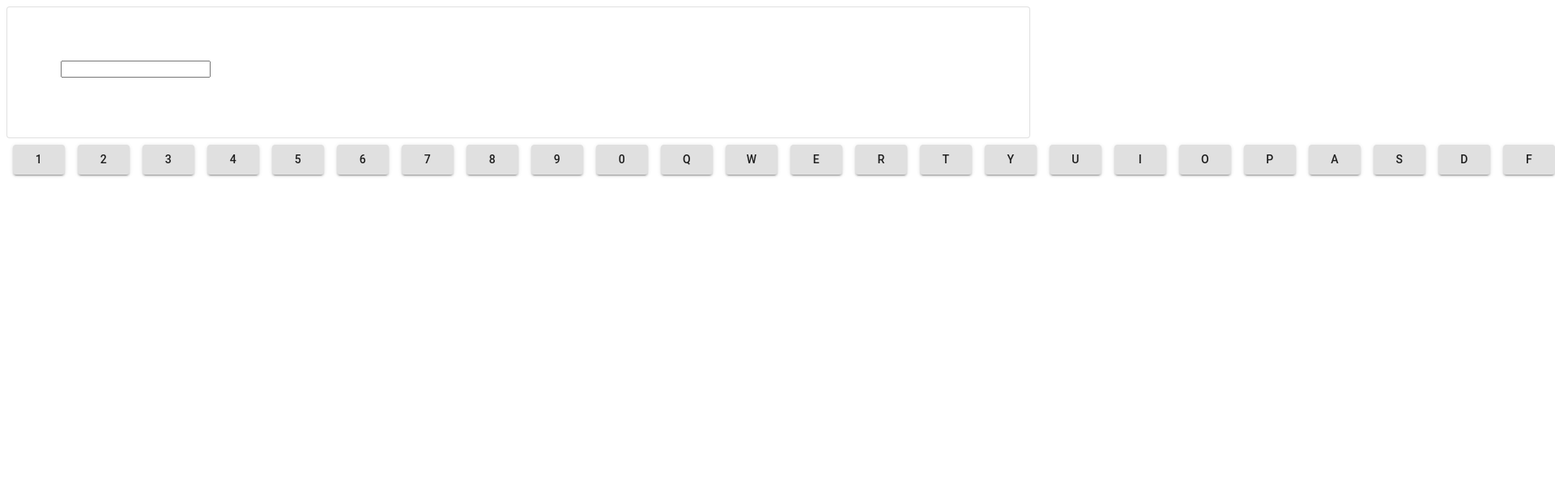
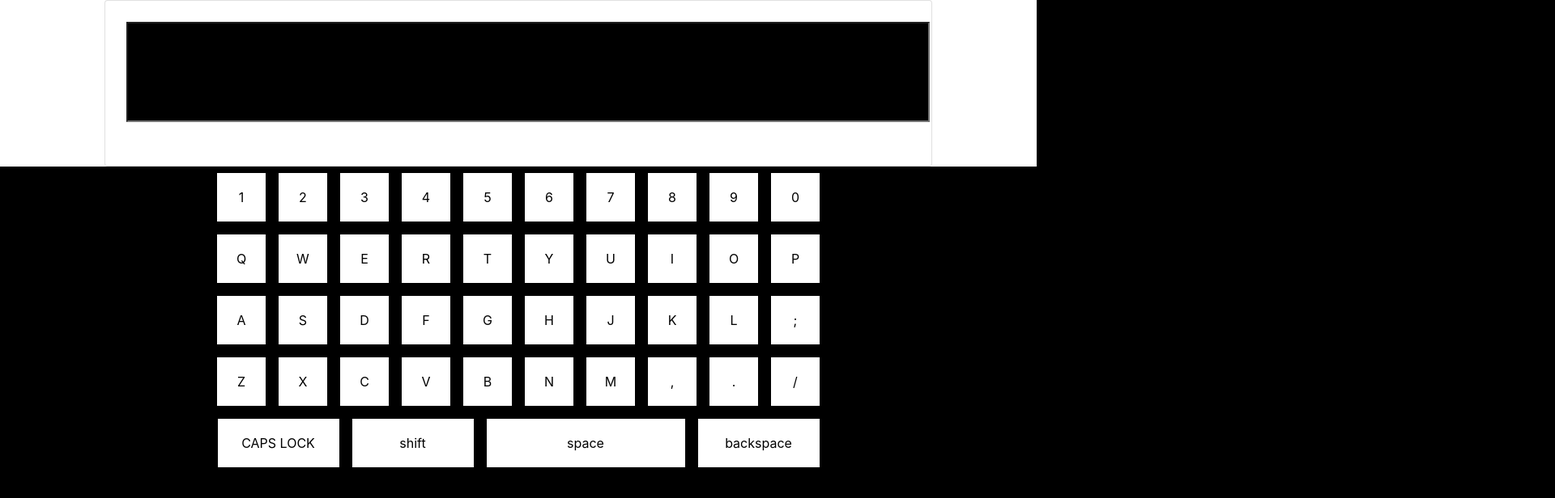
Before and after one commit to pranjalshrivastav1012/virtualKeyboard, a React (Create React App) app: page / in a window 1280 px wide. Shown: the top 616 px of the page at 81% size, 1920 px wide, since content can reach past the window. Built offline with nearby package versions, Linux system fonts and the light colour scheme.

Commit message:
functioning ready

```diff
--- a/src/App.js
+++ b/src/App.js
@@ -2,48 +2,169 @@ import React, {useState} from 'react';
 import Keyboard from './components/keyboard/index'
 import Jumbotron from './components/jumbotron'
 import Btn from './components/button'
+import { makeStyles } from '@material-ui/core';
+import   './index.css';
+import Button from '@material-ui/core/Button';
+const useStyles = makeStyles((theme) => ({
+  root: {
+    '& > *': {
+      // margin: theme.spacing(0.1),
+
+
+
+    },
+  },
+}));
+
 
 function App() {
+  const classes = useStyles();
   const [consoleVal, setconsoleVal] = useState("");
-
+  const [buttonPresses, setButtonPresses] = useState(0)
+  const [flagg, setflagg] = useState(true)
+  const [shiftFlag, setshiftFlag] = useState(false)
   const onScreenButtonPress = (data) => {
-    console.log(data + " In App");
-    console.log(data);
     let val = "";
-    val = consoleVal + data;
-    setconsoleVal(val);
+    val = data;
+    flagg ? setconsoleVal(val.toUpperCase()) : setconsoleVal(val.toLowerCase());
+    let presses = buttonPresses + 1;
+    setButtonPresses(presses);
+    //shuffleBoard();
   }
 
-  var values = [ ['1','2','3','4','5','6','7','8','9','0'],
+  const [values, setvalues] = useState([
+    ['!', '@', '#', '$', '%', '^', '&', '*', '(', ')'],
+    ['1','2','3','4','5','6','7','8','9','0'],
   ['Q','W','E','R','T','Y','U','I','O','P'],
   ['A','S','D','F','G','H','J','K','L',';'],
-               ['Z','X','C','V','B','N','M',',','.','/']
-  ]
+  ['Z','X','C','V','B','N','M',',','.','/']]);
+
+  const onCapsPress = () => {
+    let flag = flagg;
+    setflagg(!flag);
+  }
+
+  const onShiftPress = () => {
+    let flag = shiftFlag;
+    setshiftFlag(!flag);
+  }
+
+  const onSpacePress = (data) => {
+    let val = "";
+    val = data;
+    setconsoleVal(val);
+    let presses = buttonPresses + 1;
+    setButtonPresses(presses);
+  }
+
+  const onBackspacePress = () => {
+    setconsoleVal("backspace");
+    let presses = buttonPresses + 1;
+    setButtonPresses(presses);
+
+  }
 
 
+  var buttonsArray = [];
+
+  function shuffleBoard() {
+    let value_temp = [];
+    for (var i = 0; i < values.length; i++) {
+      value_temp.push([]);
+      for (var j = 0; j < values[i].length; j++) {
+        value_temp[i].push([]);
+      }
+    }
+    for (var i = 0; i < values.length; i++) {
+        for (var j = 0; j < values[i].length; j++) {
+            var i1 = Math.floor(Math.random() * (values.length));
+            var j1 = Math.floor(Math.random() * (values.length));
+
+            var temp = values[i][j];
+            value_temp[i][j] = values[i1][j1];
+            value_temp[i1][j1] = temp;
+        }
+
+    }
+    setvalues(value_temp);
+  }
+
   return (
-    <div >
+    <div>
 
-      <div>
-    <Jumbotron inputVal={consoleVal} />
+      <div className="jumbotron-container">
+    <Jumbotron inputVal={consoleVal} buttonPresses={buttonPresses} flag={flagg}/>
     </div>
-    <div style={{display:'grid',gridColumnEnd:'span 9',gridAutoFlow:'column'}}>
+
+    <div className='items'>
     {
         values.map((value, i) => {
+          buttonsArray.push([]);
+        return value.map((value, j) => {
+            return displayButton(value, j, i);
+          })
+    })
+    }
 
-        return value.map((value, i) => {
+  <div className={'button-row'}>
+    {
+    shiftFlag ? buttonsArray[0] : buttonsArray[1]
+    }
+  </div>
+  <div className={'button-row'}>
+    {buttonsArray[2]}
+  </div>
+  <div className={'button-row'}>
+    {buttonsArray[3]}
+  </div>
+  <div className={'button-row'}>
+    {buttonsArray[4]}
+  </div>
 
-            return displayButton(value, i);
-          })
-    })}
+    </div>
+    <div style={{display:'flex',justifyContent:'center'}}>
+    <Btn
+     className="capslock"
+      variant="contained"
+      val="Caps Lock"
+      flag={flagg}
+      onChange={() => onCapsPress()}
+      >
+      </Btn>
+      <Btn
+      className="shift"
+      onChange={() => onShiftPress()}
+      val="shift"
+      variant="contained"
+      >
+      </Btn>
+      <Btn
+      val="space"
+      className="space"
+      variant="contained"
+      onChange={() => onSpacePress(" ")}
+      >
+      </Btn>
+      <Btn
+     val="backspace"
+     className="backspace"
+      variant="contained"
+      onChange={() => onBackspacePress()}
+
+      />
+
     </div>
     </div>
   );
 
-  function displayButton(value, i) {
-    console.log(value[0] + " " + i);
-    return (
+
+  function displayButton(value, i, j) {
+    //console.log(value[0] + " " + i);
+
+      buttonsArray[j].push(
       <Btn
+      flag = {flagg}
+        className='button'
         key = {i}
         val={value[0]}
         style={{}}
--- /dev/null
+++ b/src/components/button/index.css
@@ -0,0 +1,14 @@
+.button{
+    height: 60px;
+    width: 60px;
+    display: flex;
+    justify-content: center;
+    align-items: center;
+    background-color: white;
+    margin: 10px 10px;
+    box-shadow: 0px 2px 3px ;
+}
+
+.button:hover {
+    background-color: grey;
+}
--- a/src/components/button/index.js
+++ b/src/components/button/index.js
@@ -1,7 +1,8 @@
 import React from 'react'
 import { makeStyles } from '@material-ui/core/styles';
 import Button from '@material-ui/core/Button';
-import Jumbotron from '../jumbotron'
+import Jumbotron from '../jumbotron';
+import './index.css';
 const useStyles = makeStyles((theme) => ({
     root: {
       '& > *': {
@@ -11,18 +12,22 @@ const useStyles = makeStyles((theme) => ({
     },
   }));
 
+
+
 function Btn (props){
-    console.log(props.val + " In Btn");
+
     const classes = useStyles();
     return (
 
         <div className={classes.root}>
-      <Button
+      <div
       key={props.key}
       variant="contained"
+      className={props.className}
       onClick={() => props.onChange(props.val)}
-      >{props.val}
-      </Button>
+      >{
+      props.flag ? props.val.toUpperCase() : props.val.toLowerCase() }
+      </div>
     </div>
     );
 }
--- /dev/null
+++ b/src/components/jumbotron/index.css
@@ -0,0 +1,8 @@
+.jumbotron{
+    height: 100px;
+    width: 100%;
+    padding:10px;
+    background-color: black;
+    color: white;
+
+}
--- a/src/components/jumbotron/index.js
+++ b/src/components/jumbotron/index.js
@@ -2,16 +2,18 @@ import React, {useState, useEffect} from 'react'
 import { makeStyles } from '@material-ui/core/styles';
 import Card from '@material-ui/core/Card';
 import CardContent from '@material-ui/core/CardContent';
+import { Button } from '@material-ui/core';
+import './index.css';
 
 const useStyles = makeStyles({
 
     root: {
       minWidth: 1000,
-      padding:50
+      padding:10
     },
 
     title: {
-      fontSize: 14,
+      fontSize: 74,
     },
     pos: {
       marginBottom: 12,
@@ -22,9 +24,20 @@ function Jumbotron (props) {
 
   const [value, setValue] = useState("");
 
-
   const classes = useStyles();
 
+  useEffect(() => {
+    console.log("buttonPressTriggered");
+    var val = value;
+    if(props.inputVal === "backspace"){
+      console.log("Backspace pressed")
+      setValue(val.substring(0, val.length - 1 ))
+    } else {
+      setValue(val + props.inputVal)
+    }
+
+
+  }, [props.buttonPresses])
 
   return (
     <Card className={classes.root} variant="outlined">
@@ -32,15 +45,29 @@ function Jumbotron (props) {
       <input
            type="text"
            name="console"
-           value={props.inputVal}
+           value={value}
            onChange={(data) => onInputChange(data)}
+           className="jumbotron"
       />
+      {/* <input
+       type="text"
+       name="input"
+       value={v}
+       onChange={(data) => handleOnChange(data)}
+      /> */}
+      <Button>
+
+      </Button>
       </CardContent>
 
     </Card>
   );
-  function onInputChange(data){
-    setValue(data);
+
+  function handleOnChange(data) {
+    setv(data.value);
+  }
+  function onInputChange(event){
+    setValue(event.target.value);
   }
 }
 
--- a/src/index.css
+++ b/src/index.css
@@ -5,9 +5,109 @@ body {
     sans-serif;
   -webkit-font-smoothing: antialiased;
   -moz-osx-font-smoothing: grayscale;
+  background-color: black;
 }
 
 code {
   font-family: source-code-pro, Menlo, Monaco, Consolas, 'Courier New',
     monospace;
 }
+
+.container{
+
+  /* background-color: aqua; */
+  display: grid;
+  grid-auto-columns: auto;
+}
+.items {
+  /* // style={{display:'grid',gridRowEnd:9,gridAutoFlow:'column'}} */
+  display: flex;
+  justify-content: center;
+  flex-direction: column;
+
+
+
+  /* background-color: aqua; */
+
+
+}
+
+.button-row {
+  display: flex;
+  flex-direction: row;
+  justify-content: center;
+
+}
+
+.jumbotron-container{
+  display: flex;
+  justify-content: center;
+  align-items: center;
+  align-self: center;
+  background-color: white;
+  color: white;
+}
+
+
+.capslock{
+
+  height: 60px;
+  width: 150px;
+  display: flex;
+  justify-content: center;
+  align-items: center;
+  background-color: white;
+  margin: 10px 10px;
+  box-shadow: 0px 2px 3px ;
+
+}
+.capslock:hover{
+  background-color: grey;
+}
+
+.shift{
+
+  height: 60px;
+  width: 150px;
+  display: flex;
+  justify-content: center;
+  align-items: center;
+  background-color: white;
+  margin: 10px 10px;
+  box-shadow: 0px 2px 3px ;
+
+}
+.shift:hover{
+  background-color: grey;
+}
+
+.space{
+
+  height: 60px;
+  width: 245px;
+  display: flex;
+  justify-content: center;
+  align-items: center;
+  background-color: white;
+  margin: 10px 10px;
+  box-shadow: 0px 2px 3px ;
+
+}
+.space:hover{
+  background-color: grey;
+}
+.backspace{
+
+  height: 60px;
+  width: 150px;
+  display: flex;
+  justify-content: center;
+  align-items: center;
+  background-color: white;
+  margin: 10px 10px;
+  box-shadow: 0px 2px 3px ;
+
+}
+.backspace:hover{
+  background-color: grey;
+}
```
Lines whose indentation alone changed are shown as unchanged.
